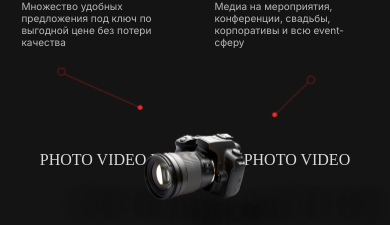
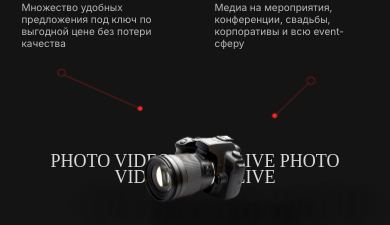
Before and after one commit to dkireenkovproject/KoMedia, a Vue app: page / in a window 390 px wide. Shown: the part 842-1067 px from the top of the page. Built offline with nearby package versions, Linux system fonts and the light colour scheme; a web font is replaced by a local one.

Commit message:
first commit32

```diff
--- a/src/components/BaseContact.vue
+++ b/src/components/BaseContact.vue
@@ -20,7 +20,7 @@
     padding: 100px 0 20px 0;
   }
   @media (max-width: 450px) {
-    padding: 50px 0 20px 0;
+    padding: 50px 0 0px 0;
   }
   &__wrapper {
     display: flex;
--- a/src/components/BaseFooter.vue
+++ b/src/components/BaseFooter.vue
@@ -11,5 +11,8 @@
   background-size: 100% 100%; /* Полное растягивание по ширине и высоте */
   background-position: center;
   min-height: 370px;
+  @media (max-width: 400px) {
+    min-height: 230px;
+  }
 }
 </style>
--- a/src/components/BasePh.vue
+++ b/src/components/BasePh.vue
@@ -163,6 +163,9 @@
       font-size: 25px;
     }
     @media (max-width: 474px) {
+      font-size: 18px;
+    }
+    @media (max-width: 354px) {
       font-size: 16px;
     }
   }
```
